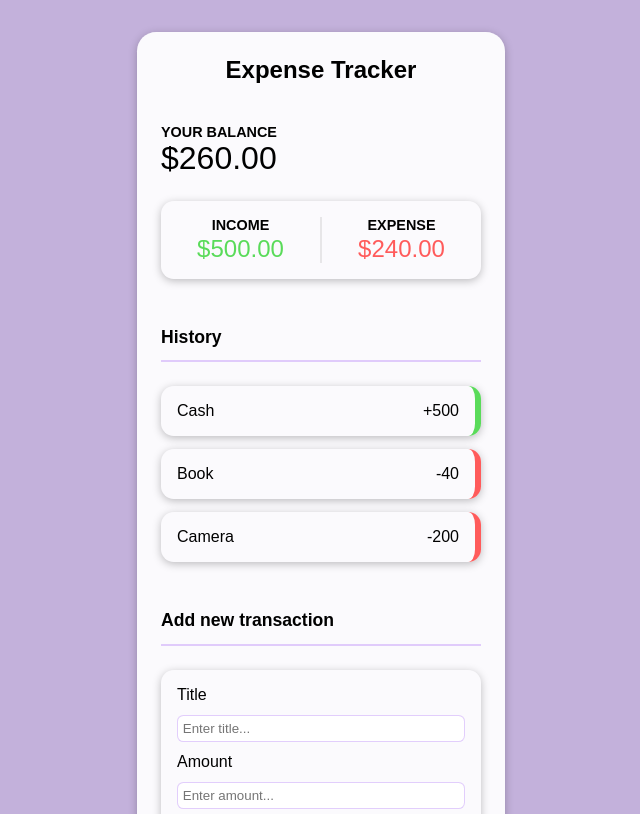
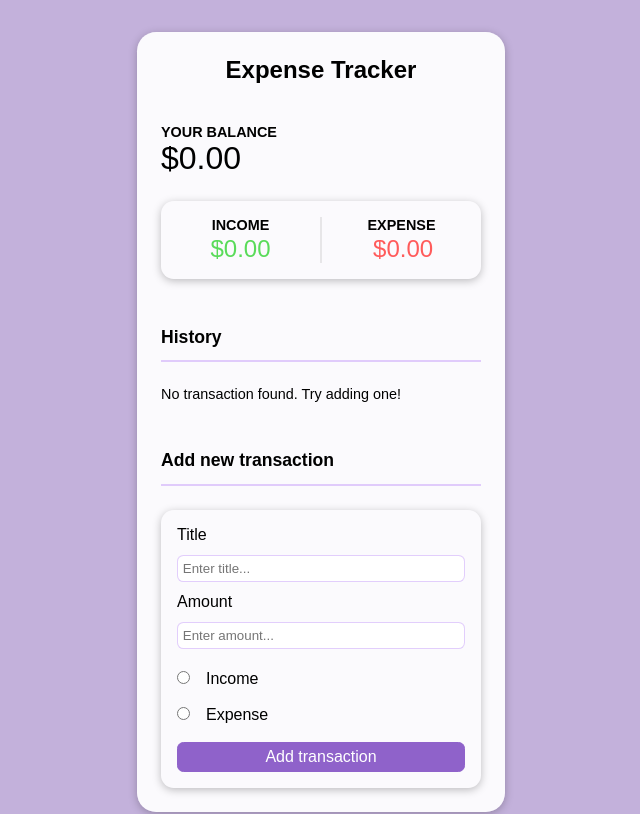
Before and after one commit to GabrielLiima/expense-tracker, a React (Create React App) app: page / in a window 1280 px wide. Shown: the top 814 px of the page, without its empty margins (319-959 px from the left). Built offline with nearby package versions, Linux system fonts and the light colour scheme.

Commit message:
add 'ItemForm' component to dinamically set expenses and incomes

```diff
--- a/src/App.js
+++ b/src/App.js
@@ -1,4 +1,5 @@
 import classes from "./App.module.css";
+import { useState } from "react";
 import Header from "./components/Header";
 import Section from "./components/UI/Section";
 import Card from "./components/UI/Card";
@@ -7,32 +8,24 @@ import ItemList from "./components/items/ItemList";
 import ItemForm from "./components/items/ItemForm";
 
 function App() {
-  const items = [
-    {
-      title: "Cash",
-      income: true,
-      amount: 500,
-    },
-    {
-      title: "Book",
-      income: false,
-      amount: 40,
-    },
-    {
-      title: "Camera",
-      income: false,
-      amount: 200,
-    },
-  ];
+  const [items, setItems] = useState([]);
+
+  const onAddItemHandler = (enteredItems) => {
+    setItems((prevItems) => {
+      console.log([enteredItems, ...prevItems]);
+      return [enteredItems, ...prevItems];
+    });
+  };
 
   return (
     <Card className={classes.container}>
-      <Header />
-      <Expense />
+      <Header items={items}/>
+      <Expense items={items}/>
       <Section>History</Section>
+      {items.length === 0 && <p className={classes["no-history"]}>No transaction found. Try adding one!</p>}
       <ItemList items={items} />
       <Section>Add new transaction</Section>
-      <ItemForm />
+      <ItemForm onAddItem={onAddItemHandler} />
     </Card>
   );
 }
--- a/src/App.module.css
+++ b/src/App.module.css
@@ -11,3 +11,8 @@ html {
   margin: 2rem auto;
   padding: 1.5rem;
 }
+
+.no-history {
+  font-size: 0.9rem;
+
+}
--- a/src/components/Header.js
+++ b/src/components/Header.js
@@ -1,14 +1,25 @@
 import classes from "./Header.module.css";
 
-const Header = () => {
-  const balance = '$260.00';
+const Header = (props) => {
+  let balance = 0;
+
+  props.items.forEach((item) => {
+    if (item.income) {
+      balance += item.amount;
+    } else {
+      balance -= item.amount;
+    }
+  });
 
   return (
     <div className={classes.wrapper}>
       <h1>Expense Tracker</h1>
       <div className={classes.balance}>
         <h2>YOUR BALANCE</h2>
-        <p>{balance}</p>
+        <p>{`${balance < 0 ? "-" : ""}$${Math.abs(balance)
+          .toFixed(2)
+          .toString()
+          .replace(/\B(?=(\d{3})+(?!\d))/g, ",")}`}</p>
       </div>
     </div>
   );
--- a/src/components/expenses/Expense.js
+++ b/src/components/expenses/Expense.js
@@ -1,17 +1,34 @@
 import classes from "./Expense.module.css";
 import Card from "../UI/Card";
 
-const Expense = () => {
+const Expense = (props) => {
+  let expenseAmount = 0;
+  let incomeAmount = 0;
+
+  props.items.forEach((item) => {
+    if (item.income) {
+      incomeAmount += item.amount;
+    } else if (item.income === false) {
+      expenseAmount += item.amount;
+    }
+  });
+
   return (
     <Card className={classes.wrapper}>
       <div className={classes.income}>
         <h2>INCOME</h2>
-        <p>$500.00</p>
+        <p>{`$${incomeAmount
+          .toFixed(2)
+          .toString()
+          .replace(/\B(?=(\d{3})+(?!\d))/g, ",")}`}</p>
       </div>
       <div className={classes.separator}></div>
       <div className={classes.expense}>
         <h2>EXPENSE</h2>
-        <p>$240.00</p>
+        <p>{`$${expenseAmount
+          .toFixed(2)
+          .toString()
+          .replace(/\B(?=(\d{3})+(?!\d))/g, ",")}`}</p>
       </div>
     </Card>
   );
--- a/src/components/expenses/Expense.module.css
+++ b/src/components/expenses/Expense.module.css
@@ -37,4 +37,5 @@
 
 .expense p {
   color: rgb(255, 91, 91);
+  margin-left: 0.2rem;
 }
--- a/src/components/items/Item.js
+++ b/src/components/items/Item.js
@@ -6,9 +6,12 @@ const Item = (props) => {
     <li>
       <Card className={`${props.income ? classes.income : classes.expense}`}>
         <div className={classes.title}>{props.title}</div>
-        <div className={classes.amount}>{`${props.income ? "+" : "-"}${
-          props.amount
-        }`}</div>
+        <div className={classes.amount}>{`${
+          props.income ? "+" : "-"
+        }${props.amount
+          .toFixed(2)
+          .toString()
+          .replace(/\B(?=(\d{3})+(?!\d))/g, ",")}`}</div>
       </Card>
     </li>
   );
--- a/src/components/items/ItemForm.js
+++ b/src/components/items/ItemForm.js
@@ -1,25 +1,86 @@
 import classes from "./ItemForm.module.css";
+import { useState } from "react";
 import Card from "../UI/Card";
 
-const ItemForm = () => {
+const ItemForm = (props) => {
+  const [enteredTitle, setEnteredTitle] = useState("");
+  const [enteredAmount, setEnteredAmount] = useState("");
+  const [isIncome, setIsIncome] = useState("");
+  const [formIsValid, setFormIsValid] = useState(false);
+
+  const titleHandler = (event) => {
+    setEnteredTitle(event.target.value);
+  };
+
+  const amountHandler = (event) => {
+    setEnteredAmount(event.target.value);
+  };
+
+  const submitHandler = (event) => {
+    event.preventDefault();
+
+    if (
+      enteredTitle.trim() !== "" &&
+      enteredAmount.trim() !== "" &&
+      isIncome !== ""
+    ) {
+      const items = {
+        id: Math.random().toString(),
+        title: enteredTitle,
+        amount: +enteredAmount,
+        income: isIncome,
+      };
+
+      setEnteredTitle("");
+      setEnteredAmount("");
+      setIsIncome();
+
+      props.onAddItem(items);
+    }
+  };
+
   return (
     <Card className={classes.wrapper}>
-      <form>
+      <form onSubmit={submitHandler}>
         <label htmlFor="title">Title</label>
-        <input id="title" type="text" placeholder="Enter title..."></input>
+        <input
+          id="title"
+          type="text"
+          placeholder="Enter title..."
+          value={enteredTitle}
+          onChange={titleHandler}
+        ></input>
         <label htmlFor="amount">Amount</label>
-        <input id="amount" type="number" placeholder="Enter amount..."></input>
+        <input
+          id="amount"
+          type="number"
+          placeholder="Enter amount..."
+          value={enteredAmount}
+          onChange={amountHandler}
+        ></input>
         <div className={classes["radio-buttons"]}>
           <div>
-            <input id="income" type="radio" name="item-type"></input>
+            <input
+              id="income"
+              type="radio"
+              name="item-type"
+              checked={isIncome === true}
+              onChange={() => setIsIncome(true)}
+            ></input>
             <label htmlFor="income">Income</label>
           </div>
           <div>
-            <input id="expense" type="radio" name="item-type"></input>
+            <input
+              id="expense"
+              type="radio"
+              name="item-type"
+              checked={isIncome === false}
+              onChange={() => setIsIncome(false)}
+            ></input>
             <label htmlFor="expense">Expense</label>
           </div>
         </div>
-        <button type="submit">Add transaction</button>
+        <button>Add transaction</button>
       </form>
     </Card>
   );
--- a/src/components/items/ItemForm.module.css
+++ b/src/components/items/ItemForm.module.css
@@ -32,6 +32,12 @@ form button {
   font: inherit;
   padding: 0.3rem;
   color: rgb(255, 255, 255);
+  cursor: pointer;
+}
+
+form button:hover,
+form button:active {
+  background-color: rgb(124, 66, 199);
 }
 
 .wrapper {
--- a/src/components/items/ItemList.js
+++ b/src/components/items/ItemList.js
@@ -5,7 +5,7 @@ const ItemList = (props) => {
   return (
     <ul>
       {props.items.map((item) => (
-        <Item title={item.title} income={item.income} amount={item.amount} />
+        <Item key={item.id} title={item.title} income={item.income} amount={item.amount} />
       ))}
     </ul>
   );
```
